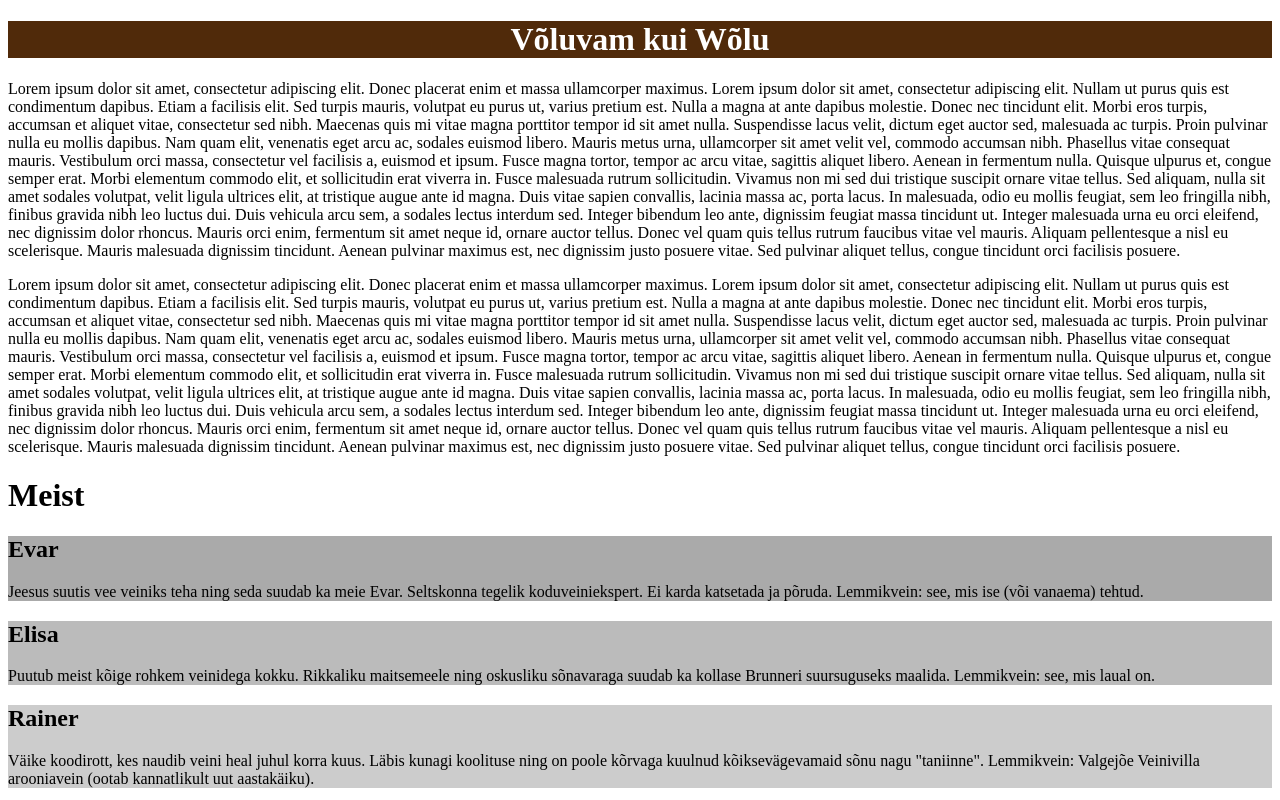
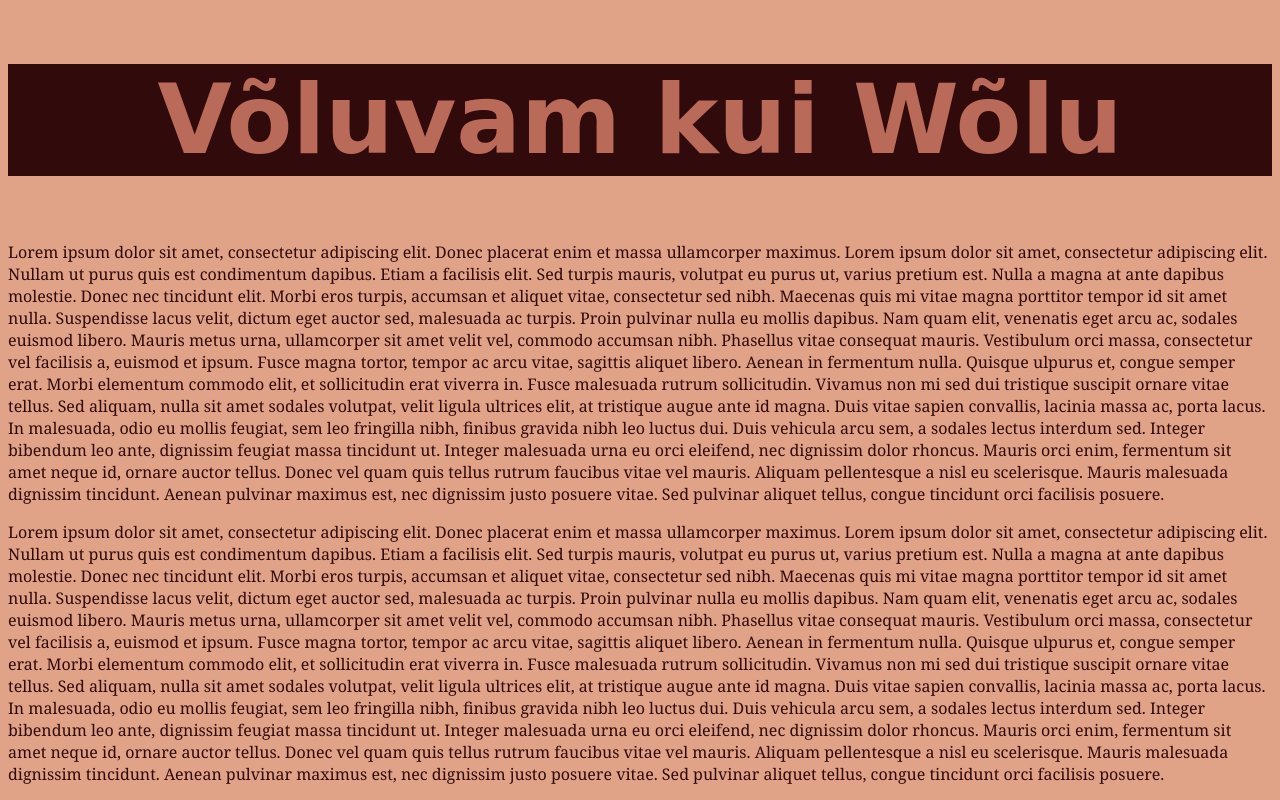
Before and after one commit to Evar110/voluvam-kui-wolu, a plain HTML site: page index.html in a window 1280 px wide. Shown: the top 800 px of the page. Drawn offline with Linux system fonts and the light colour scheme.

Commit message:
Esmased CSS muudatused, laen üles, et rainer-haru branchis edasi teha

```diff
--- a/style.css
+++ b/style.css
@@ -1,5 +1,14 @@
+/* https://colors.dopely.top/palettes/86SFsNFdn6N */
 header {
-    color: #ffffff;
-    background-color:rgb(80, 42, 10);
+    color: #B96A59;
+    background-color: #310A0B;
     text-align: center;
+    font-family: 'Brush Script MT', cursive;
+    font-size:300%
 }
+
+body {
+    color: #310A0B;
+    background-color: #E0A387;
+    font-family: Georgia, serif;
+}
```
